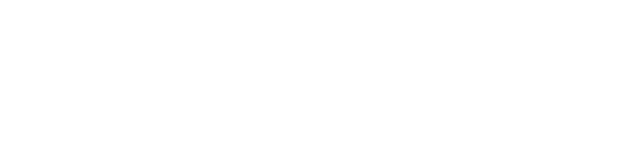
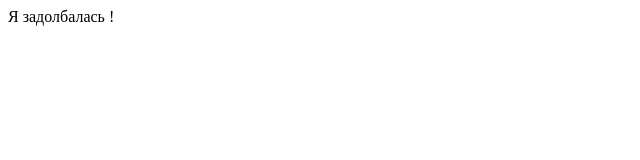
Before and after one commit to Anastasiya-Burdadina/GitHubStudy, a plain HTML site: page index.html in a window 1280 px wide. Shown: the whole page, without its empty margins (0-640 px from the left). Drawn offline with Linux system fonts and the light colour scheme.

Commit message:
add code in index.html

```diff
--- a/index.html
+++ b/index.html
@@ -6,6 +6,6 @@
     <title>Document</title>
 </head>
 <body>
-
+Я задолбалась !
 </body>
 </html>
```
